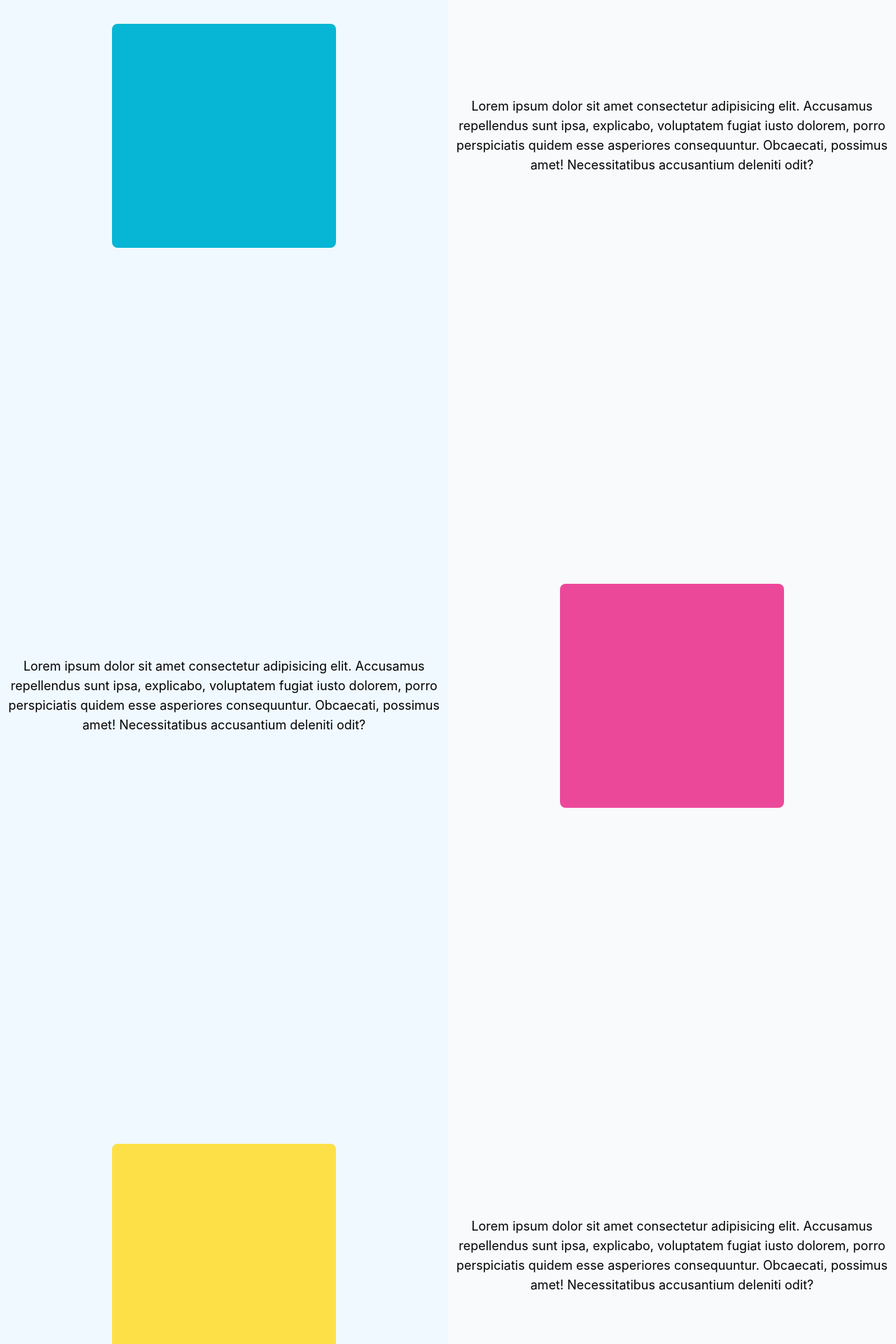
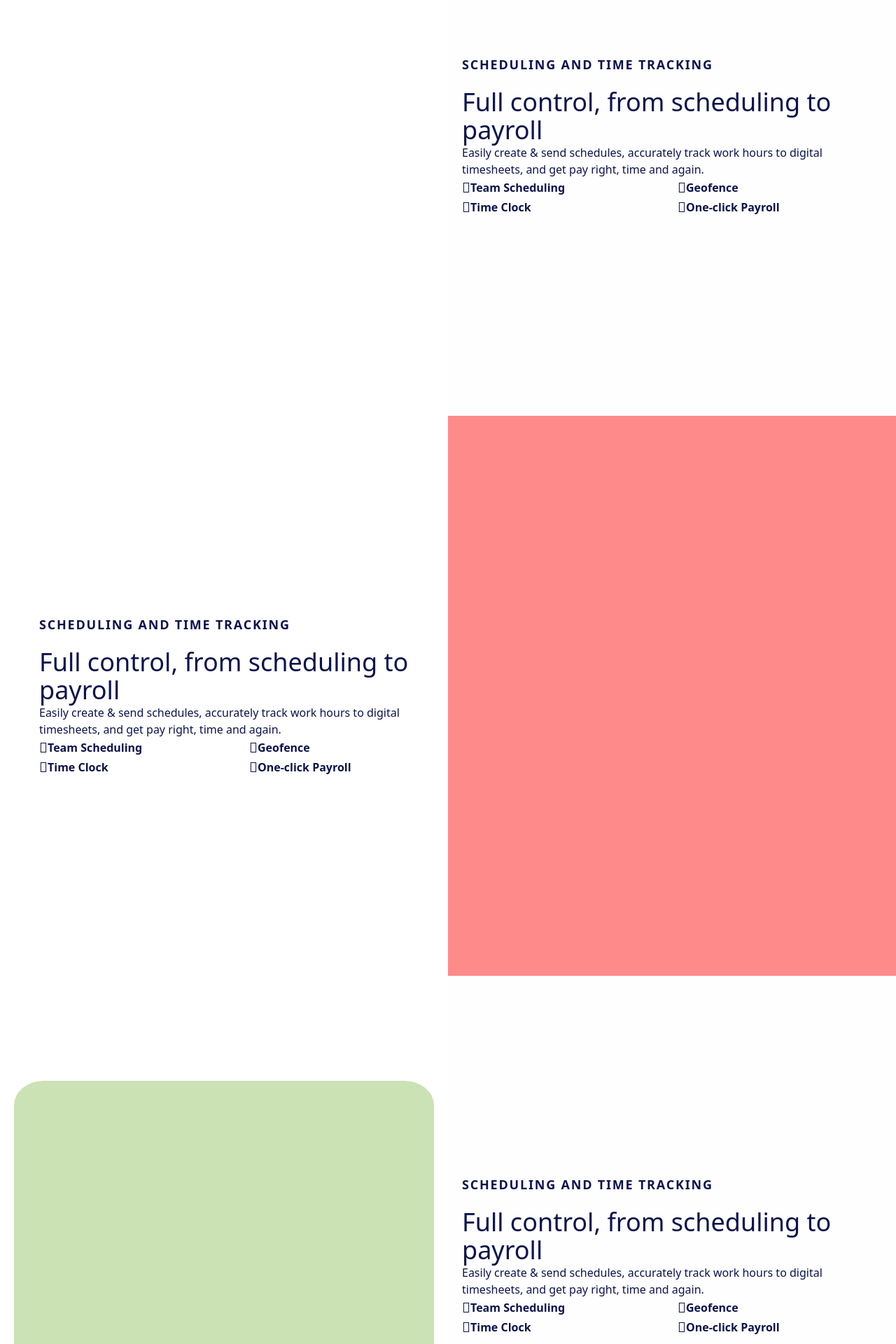
Before and after one commit to Aaryannn30/StaffSphere_Employee_Management, a React (Create React App) app in the folder react-side/: page / in a window 1280 px wide. Shown: the part 580-2500 px from the top of the page at 70% size. Built offline with nearby package versions, Linux system fonts and the light colour scheme.

Commit message:
Hiral Cards 🎴

```diff
--- a/react-side/package.json
+++ b/react-side/package.json
@@ -13,7 +13,7 @@
     "web-vitals": "^2.1.4"
   },
   "scripts": {
-    "start": "react-scripts start",
+    "start": "react-script start",
     "build": "react-scripts build",
     "test": "react-scripts test",
     "eject": "react-scripts eject"
--- a/react-side/src/components/Cards.js
+++ b/react-side/src/components/Cards.js
@@ -2,60 +2,80 @@ import React from 'react';
 
 const Cards = () => {
   return (
-        <div className="flex flex-col">
+    <div className="flex flex-col overflow-x-hidden font-sans text-azure m-0 p-0">
       <div className="flex flex-row h-screen w-full">
-                <div className="w-1/2 flex justify-center items-center bg-sky-50 box-bordert">
-                    <div className="h-80 w-80 rounded-lg m-0 bg-cyan-500"></div>
+        <div className="flex justify-center items-center w-1/2 bg-[#ffffff] p-5 box-border">
+          <div className="h-[500px] w-[600px] rounded-[7%] bg-cornflowerblue m-5"></div>
         </div>
-                <div className="w-1/2 flex justify-center items-center bg-slate-50 box-border ">
-                    <h2 className="text-black text-center text-lg">
-                        Lorem ipsum dolor sit amet consectetur adipisicing elit. Accusamus
-                        repellendus sunt ipsa, explicabo, voluptatem fugiat iusto dolorem,
-                        porro perspiciatis quidem esse asperiores consequuntur. Obcaecati,
-                        possimus amet! Necessitatibus accusantium deleniti odit?
-                    </h2>
+        <div className="flex justify-center items-center w-1/2 bg-[#fefeff] p-5 box-border">
+          <div>
+            <p className="font-semibold text-[#0D134C] text-lg uppercase tracking-widest mb-5">Scheduling and Time tracking</p>
+            <h2 className="text-[#0D134C] text-4xl text-left m-0">Full control, from scheduling to payroll</h2>
+            <p className="text-[#0D134C] text-base text-left">Easily create & send schedules, accurately track work hours to digital timesheets, and get pay right, time and again.</p>
+            <ul className="text-[#0D134C] text-base font-semibold columns-2">
+              <li className="flex items-center"><i className="fab text-xl">&#xf77a;</i> Team Scheduling</li>
+              <li className="flex items-center"><i className="fab text-xl">&#xf77a;</i> Time Clock</li>
+              <li className="flex items-center"><i className="fab text-xl">&#xf77a;</i> Geofence</li>
+              <li className="flex items-center"><i className="fab text-xl">&#xf77a;</i> One-click Payroll</li>
+            </ul>
+          </div>
         </div>
       </div>
 
       <div className="flex flex-row h-screen w-full">
-                <div className="w-1/2 flex justify-center items-center bg-sky-50 box-border">
-                    <h2 className="text-black text-center text-lg">
-                        Lorem ipsum dolor sit amet consectetur adipisicing elit. Accusamus
-                        repellendus sunt ipsa, explicabo, voluptatem fugiat iusto dolorem,
-                        porro perspiciatis quidem esse asperiores consequuntur. Obcaecati,
-                        possimus amet! Necessitatibus accusantium deleniti odit?
-                    </h2>
+        <div className="flex justify-center items-center w-1/2 pl-14">
+          <div>
+            <p className="font-semibold text-[#0D134C] text-lg uppercase tracking-widest mb-5">Scheduling and Time tracking</p>
+            <h2 className="text-[#0D134C] text-4xl text-left m-0">Full control, from scheduling to payroll</h2>
+            <p className="text-[#0D134C] text-base text-left">Easily create & send schedules, accurately track work hours to digital timesheets, and get pay right, time and again.</p>
+            <ul className="text-[#0D134C] text-base font-semibold columns-2">
+              <li className="flex items-center"><i className="fab text-xl">&#xf77a;</i> Team Scheduling</li>
+              <li className="flex items-center"><i className="fab text-xl">&#xf77a;</i> Time Clock</li>
+              <li className="flex items-center"><i className="fab text-xl">&#xf77a;</i> Geofence</li>
+              <li className="flex items-center"><i className="fab text-xl">&#xf77a;</i> One-click Payroll</li>
+            </ul>
           </div>
-                <div className="w-1/2 flex justify-center items-center bg-slate-50  box-border">
-                    <div className="h-80 w-80 rounded-lg m-5 bg-pink-500"></div>
+        </div>
+        <div className="flex justify-center items-center w-1/2 bg-[#FF8A8A] p-5 box-border">
+          <div className="h-[500px] w-[600px] rounded-[7%] bg-[#FF8A8A] m-5"></div>
         </div>
       </div>
 
       <div className="flex flex-row h-screen w-full">
-                <div className="w-1/2 flex justify-center items-center bg-sky-50 box-border">
-                    <div className="h-80 w-80 rounded-lg m-5 bg-yellow-300"></div>
+        <div className="flex justify-center items-center w-1/2">
+          <div className="h-[500px] w-[600px] rounded-[7%] bg-[#CBE2B5] m-5"></div>
         </div>
-                <div className="w-1/2 flex justify-center items-center bg-slate-50  box-border">
-                    <h2 className="text-black text-center text-lg">
-                        Lorem ipsum dolor sit amet consectetur adipisicing elit. Accusamus
-                        repellendus sunt ipsa, explicabo, voluptatem fugiat iusto dolorem,
-                        porro perspiciatis quidem esse asperiores consequuntur. Obcaecati,
-                        possimus amet! Necessitatibus accusantium deleniti odit?
-                    </h2>
+        <div className="flex justify-center items-center w-1/2 bg-[#fefeff] p-5 box-border">
+          <div>
+            <p className="font-semibold text-[#0D134C] text-lg uppercase tracking-widest mb-5">Scheduling and Time tracking</p>
+            <h2 className="text-[#0D134C] text-4xl text-left m-0">Full control, from scheduling to payroll</h2>
+            <p className="text-[#0D134C] text-base text-left">Easily create & send schedules, accurately track work hours to digital timesheets, and get pay right, time and again.</p>
+            <ul className="text-[#0D134C] text-base font-semibold columns-2">
+              <li className="flex items-center"><i className="fab text-xl">&#xf77a;</i> Team Scheduling</li>
+              <li className="flex items-center"><i className="fab text-xl">&#xf77a;</i> Time Clock</li>
+              <li className="flex items-center"><i className="fab text-xl">&#xf77a;</i> Geofence</li>
+              <li className="flex items-center"><i className="fab text-xl">&#xf77a;</i> One-click Payroll</li>
+            </ul>
+          </div>
         </div>
       </div>
 
       <div className="flex flex-row h-screen w-full">
-                <div className="w-1/2 flex justify-center items-center bg-sky-50 box-border">
-                    <h2 className="text-black text-center text-lg">
-                        Lorem ipsum dolor sit amet consectetur adipisicing elit. Accusamus
-                        repellendus sunt ipsa, explicabo, voluptatem fugiat iusto dolorem,
-                        porro perspiciatis quidem esse asperiores consequuntur. Obcaecati,
-                        possimus amet! Necessitatibus accusantium deleniti odit?
-                    </h2>
+        <div className="flex justify-center items-center w-1/2 pl-14">
+          <div>
+            <p className="font-semibold text-[#0D134C] text-lg uppercase tracking-widest mb-5">Scheduling and Time tracking</p>
+            <h2 className="text-[#0D134C] text-4xl text-left m-0">Full control, from scheduling to payroll</h2>
+            <p className="text-[#0D134C] text-base text-left">Easily create & send schedules, accurately track work hours to digital timesheets, and get pay right, time and again.</p>
+            <ul className="text-[#0D134C] text-base font-semibold columns-2">
+              <li className="flex items-center"><i className="fab text-xl">&#xf77a;</i> Team Scheduling</li>
+              <li className="flex items-center"><i className="fab text-xl">&#xf77a;</i> Time Clock</li>
+              <li className="flex items-center"><i className="fab text-xl">&#xf77a;</i> Geofence</li>
+              <li className="flex items-center"><i className="fab text-xl">&#xf77a;</i> One-click Payroll</li>
+            </ul>
           </div>
-                <div className="w-1/2 flex justify-center items-center bg-slate-50 box-border">
-                    <div className="h-80 w-80 rounded-lg m-5 bg-teal-400"></div>
+        </div>
+        <div className="flex justify-center items-center w-1/2 bg-[#64D2ED] p-5 box-border">
+          <div className="h-[500px] w-[600px] rounded-[7%] bg-[#64D2ED] m-5"></div>
         </div>
       </div>
     </div>
```
Also changed, not shown: 1 other file (tests, documents, lock files or other folders). Lines whose indentation alone changed are shown as unchanged.
